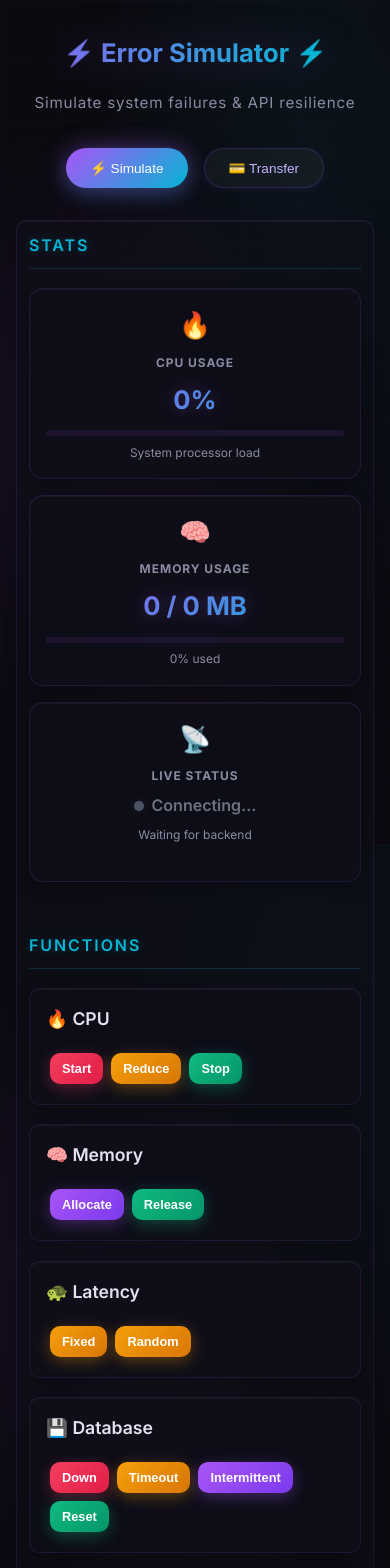
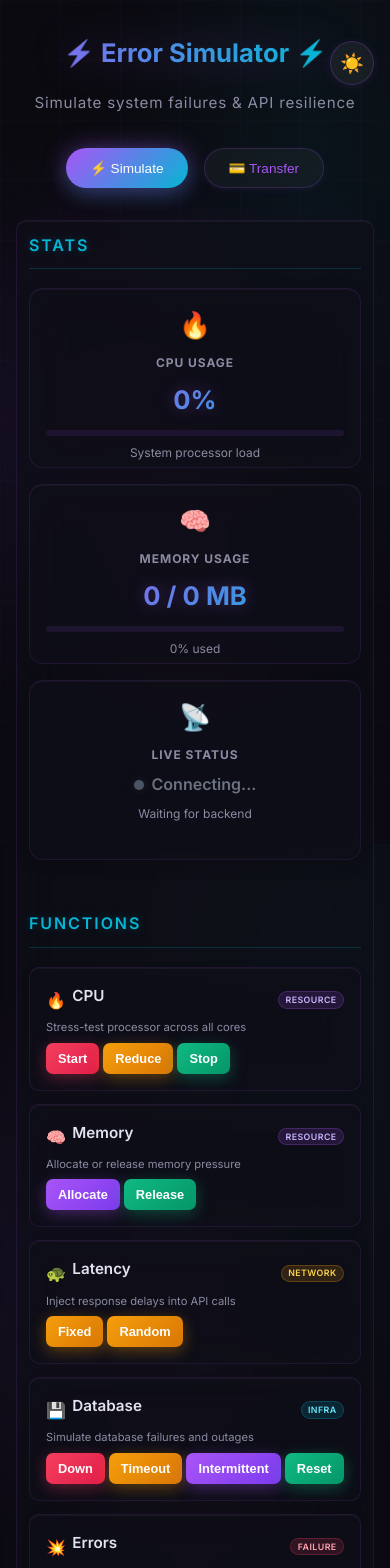
Before and after one commit to A-George-Bright/ErrorSimulator, an Angular app in the folder frontend/error-simulator-ui/: page /simulate in a window 390 px wide. Shown: the top 1568 px of the page. Built offline with nearby package versions, Linux system fonts and the light colour scheme; no server answers.

Commit message:
UI Changes

```diff
--- a/frontend/error-simulator-ui/src/app/app.component.css
+++ b/frontend/error-simulator-ui/src/app/app.component.css
@@ -11,6 +11,37 @@
 .header {
   text-align: center;
   margin-bottom: 2rem;
+  position: relative;
+}
+
+/* Theme Toggle */
+.theme-toggle {
+  position: absolute;
+  top: 0.5rem;
+  right: 0;
+  width: 44px;
+  height: 44px;
+  border-radius: 50%;
+  border: 1px solid rgba(168, 85, 247, 0.25);
+  background: rgba(255, 255, 255, 0.06);
+  backdrop-filter: blur(12px);
+  display: flex;
+  align-items: center;
+  justify-content: center;
+  transition: all 0.3s ease;
+  box-shadow: 0 2px 12px rgba(168, 85, 247, 0.1);
+}
+
+.theme-toggle:hover {
+  background: rgba(168, 85, 247, 0.15);
+  border-color: var(--neon-purple);
+  transform: rotate(20deg) scale(1.1);
+  box-shadow: 0 0 20px rgba(168, 85, 247, 0.3);
+}
+
+.theme-toggle-icon {
+  font-size: 1.2rem;
+  line-height: 1;
 }
 
 .title {
@@ -48,10 +79,10 @@
   padding: 0.7rem 1.5rem;
   border-radius: 999px;
 
-  background: rgba(255, 255, 255, 0.04);
+  background: var(--input-bg);
   border: 1px solid rgba(168, 85, 247, 0.2);
 
-  color: #c4b5fd;
+  color: var(--primary);
   font-weight: 500;
 
   transition: all 0.3s ease;
@@ -60,8 +91,8 @@
 }
 
 .tab-btn:hover {
-  background: rgba(168, 85, 247, 0.1);
-  color: #e9d5ff;
+  background: rgba(168, 85, 247, 0.12);
+  color: var(--primary-dark);
   border-color: var(--neon-purple);
   transform: translateY(-2px);
   box-shadow: 0 0 20px rgba(168, 85, 247, 0.2), 0 8px 25px rgba(168, 85, 247, 0.15);
@@ -76,14 +107,15 @@
 
 /* Content */
 .tabs-content {
-  background: rgba(15, 15, 25, 0.6);
-  border: 1px solid rgba(168, 85, 247, 0.12);
+  background: var(--tabs-content-bg);
+  border: 1px solid var(--glass-card-border);
   border-radius: 20px;
   padding: 2rem;
   backdrop-filter: blur(24px);
   -webkit-backdrop-filter: blur(24px);
+  transition: background 0.4s ease, border-color 0.4s ease, box-shadow 0.4s ease;
   box-shadow:
-    0 8px 32px rgba(0, 0, 0, 0.3),
+    0 8px 32px rgba(0, 0, 0, 0.15),
     0 0 60px rgba(168, 85, 247, 0.05),
-    inset 0 1px 0 rgba(255, 255, 255, 0.05);
+    inset 0 1px 0 var(--card-inset);
 }
--- a/frontend/error-simulator-ui/src/app/app.component.html
+++ b/frontend/error-simulator-ui/src/app/app.component.html
@@ -7,6 +7,9 @@
       </h1>
       <p class="subtitle">Simulate system failures & API resilience</p>
     </div>
+    <button class="theme-toggle" (click)="theme.toggle()" [attr.aria-label]="theme.isDark() ? 'Switch to light mode' : 'Switch to dark mode'">
+      <span class="theme-toggle-icon">{{ theme.isDark() ? '☀️' : '🌙' }}</span>
+    </button>
   </header>
 
   <nav class="tabs-nav">
--- a/frontend/error-simulator-ui/src/app/app.ts
+++ b/frontend/error-simulator-ui/src/app/app.ts
@@ -1,6 +1,7 @@
-import { Component, ChangeDetectionStrategy } from '@angular/core';
+import { Component, ChangeDetectionStrategy, inject } from '@angular/core';
 import { RouterOutlet, RouterLink, RouterLinkActive } from '@angular/router';
 import { CommonModule } from '@angular/common';
+import { ThemeService } from './theme.service';
 
 @Component({
   selector: 'app-root',
@@ -12,4 +13,6 @@ import { CommonModule } from '@angular/common';
 
   changeDetection: ChangeDetectionStrategy.OnPush
 })
-export class App {}
+export class App {
+  theme = inject(ThemeService);
+}
--- a/frontend/error-simulator-ui/src/app/simulate.component.css
+++ b/frontend/error-simulator-ui/src/app/simulate.component.css
@@ -21,21 +21,43 @@
 .stat-card {
   flex: 1 1 180px;
   min-width: 0;
-  background: rgba(15, 15, 25, 0.7);
-  border: 1px solid rgba(168, 85, 247, 0.15);
+  background: var(--glass-card);
+  border: 1px solid var(--glass-card-border);
   border-radius: 14px;
   padding: 1.4rem;
   text-align: center;
   backdrop-filter: blur(20px);
   -webkit-backdrop-filter: blur(20px);
-  box-shadow: 0 4px 16px rgba(0, 0, 0, 0.3), inset 0 1px 0 rgba(255, 255, 255, 0.04);
-  transition: all 0.3s ease;
+  box-shadow: 0 4px 16px rgba(0, 0, 0, 0.15), inset 0 1px 0 var(--card-inset);
+  transition: all 0.35s cubic-bezier(0.25, 0.46, 0.45, 0.94);
+  position: relative;
+  overflow: hidden;
+}
+
+/* Futuristic scan-line on hover */
+.stat-card::after {
+  content: '';
+  position: absolute;
+  top: -100%;
+  left: 0;
+  width: 100%;
+  height: 100%;
+  background: linear-gradient(180deg, transparent 0%, rgba(6, 182, 212, 0.06) 50%, transparent 100%);
+  transition: top 0.6s ease;
+  pointer-events: none;
+}
+
+.stat-card:hover::after {
+  top: 100%;
 }
 
 .stat-card:hover {
-  border-color: rgba(168, 85, 247, 0.35);
-  box-shadow: 0 0 30px rgba(168, 85, 247, 0.12), 0 8px 24px rgba(0, 0, 0, 0.4);
-  transform: translateY(-2px);
+  border-color: rgba(6, 182, 212, 0.4);
+  box-shadow:
+    0 0 20px rgba(6, 182, 212, 0.15),
+    0 0 40px rgba(168, 85, 247, 0.08),
+    0 12px 28px rgba(0, 0, 0, 0.25);
+  transform: translateY(-4px) scale(1.02);
 }
 
 .stat-icon {
@@ -49,6 +71,7 @@
   text-transform: uppercase;
   letter-spacing: 0.08em;
   color: var(--text-muted);
+  transition: color 0.3s ease;
 }
 
 .stat-value {
@@ -178,43 +201,165 @@
   gap: 1.2rem;
 }
 
+.grid-2 {
+  grid-template-columns: repeat(2, 1fr);
+  gap: 0.8rem;
+}
+
+@media (max-width: 768px) {
+  .grid-2 {
+    grid-template-columns: 1fr;
+  }
+}
+
+/* Control card accent */
+.card-control {
+  border-color: rgba(107, 114, 128, 0.25);
+}
+
+/* Card inner layout */
+.card-header {
+  display: flex;
+  align-items: center;
+  gap: 0.4rem;
+  margin-bottom: 0.25rem;
+}
+
+.card-icon {
+  font-size: 1rem;
+  line-height: 1;
+}
+
+.card-header h3 {
+  margin: 0;
+  flex: 1;
+  font-size: 0.85rem;
+}
+
+.card-tag {
+  font-size: 0.55rem;
+  font-weight: 600;
+  text-transform: uppercase;
+  letter-spacing: 0.05em;
+  padding: 0.1rem 0.4rem;
+  border-radius: 999px;
+  line-height: 1.4;
+}
+
+.tag-resource {
+  background: rgba(168, 85, 247, 0.15);
+  color: #c4b5fd;
+  border: 1px solid rgba(168, 85, 247, 0.25);
+}
+
+.tag-network {
+  background: rgba(245, 158, 11, 0.15);
+  color: #fcd34d;
+  border: 1px solid rgba(245, 158, 11, 0.25);
+}
+
+.tag-infra {
+  background: rgba(6, 182, 212, 0.15);
+  color: #67e8f9;
+  border: 1px solid rgba(6, 182, 212, 0.25);
+}
+
+.tag-failure {
+  background: rgba(244, 63, 94, 0.15);
+  color: #fda4af;
+  border: 1px solid rgba(244, 63, 94, 0.25);
+}
+
+.tag-control {
+  background: rgba(107, 114, 128, 0.15);
+  color: #d1d5db;
+  border: 1px solid rgba(107, 114, 128, 0.25);
+}
+
+.card-desc {
+  font-size: 0.7rem;
+  color: var(--text-muted);
+  margin: 0 0 0.5rem;
+  line-height: 1.3;
+}
+
+.card-actions {
+  display: flex;
+  flex-wrap: wrap;
+  gap: 0.25rem;
+}
+
 .card {
-  background: rgba(15, 15, 25, 0.7);
-  border: 1px solid rgba(168, 85, 247, 0.12);
-  border-radius: 14px;
-  padding: 1.5rem;
+  background: var(--glass-card);
+  border: 1px solid var(--glass-card-border);
+  border-radius: 10px;
+  padding: 0.9rem 1rem;
   backdrop-filter: blur(20px);
   -webkit-backdrop-filter: blur(20px);
-  transition: all 0.3s ease;
-  box-shadow: 0 4px 16px rgba(0, 0, 0, 0.3), inset 0 1px 0 rgba(255, 255, 255, 0.04);
+  transition: all 0.35s cubic-bezier(0.25, 0.46, 0.45, 0.94);
+  box-shadow: 0 2px 10px rgba(0, 0, 0, 0.12), inset 0 1px 0 var(--card-inset);
+  position: relative;
+}
+
+/* Animated border glow effect */
+.card::before {
+  content: '';
+  position: absolute;
+  inset: -1px;
+  border-radius: 10px;
+  padding: 1px;
+  background: linear-gradient(135deg, transparent 30%, var(--neon-purple) 50%, var(--neon-cyan) 70%, transparent 90%);
+  background-size: 300% 300%;
+  mask: linear-gradient(#fff 0 0) content-box, linear-gradient(#fff 0 0);
+  -webkit-mask: linear-gradient(#fff 0 0) content-box, linear-gradient(#fff 0 0);
+  mask-composite: exclude;
+  -webkit-mask-composite: xor;
+  opacity: 0;
+  transition: opacity 0.4s ease;
+  pointer-events: none;
+  z-index: 0;
+}
+
+.card:hover::before {
+  opacity: 1;
+  animation: border-glow 3s linear infinite;
+}
+
+@keyframes border-glow {
+  0% { background-position: 0% 50%; }
+  50% { background-position: 100% 50%; }
+  100% { background-position: 0% 50%; }
 }
 
 .card:hover {
-  border-color: rgba(168, 85, 247, 0.3);
-  box-shadow: 0 0 30px rgba(168, 85, 247, 0.1), 0 8px 24px rgba(0, 0, 0, 0.4);
-  transform: translateY(-2px);
+  border-color: rgba(168, 85, 247, 0.4);
+  box-shadow:
+    0 0 18px rgba(168, 85, 247, 0.12),
+    0 0 35px rgba(6, 182, 212, 0.05),
+    0 8px 20px rgba(0, 0, 0, 0.15);
+  transform: translateY(-3px) scale(1.01);
   z-index: 10;
 }
 
 .card h3 {
-  margin: 0 0 1rem;
-  font-size: 1.1rem;
+  margin: 0 0 0.5rem;
+  font-size: 0.95rem;
   font-weight: 600;
-  color: #e2e2f0;
+  color: var(--text-primary);
 }
 
 /* Buttons */
 .btn {
   display: inline-block;
-  padding: 0.5rem 1rem;
-  border-radius: 10px;
+  padding: 0.3rem 0.7rem;
+  border-radius: 7px;
   border: none;
   font-weight: 600;
-  font-size: 0.85rem;
+  font-size: 0.75rem;
   color: white;
   cursor: pointer;
   transition: all 0.25s ease;
-  margin: 0.25rem;
+  margin: 0;
   position: relative;
   overflow: hidden;
 }
@@ -287,47 +432,3 @@
 .btn.neutral:hover {
   box-shadow: 0 0 20px rgba(107, 114, 128, 0.4), 0 8px 20px rgba(107, 114, 128, 0.2);
 }
-
-/* Tooltip */
-.tooltip-wrap {
-  position: relative;
-  display: inline-block;
-}
-
-.tooltip {
-  visibility: hidden;
-  opacity: 0;
-  position: absolute;
-  bottom: calc(100% + 10px);
-  left: 50%;
-  transform: translateX(-50%) translateY(4px);
-  white-space: nowrap;
-  background: rgba(15, 15, 25, 0.95);
-  color: #e2e2f0;
-  font-size: 0.78rem;
-  font-weight: 500;
-  padding: 0.45rem 0.85rem;
-  border-radius: 8px;
-  border: 1px solid rgba(168, 85, 247, 0.25);
-  box-shadow: 0 8px 24px rgba(0, 0, 0, 0.4), 0 0 15px rgba(168, 85, 247, 0.1);
-  backdrop-filter: blur(12px);
-  pointer-events: none;
-  transition: opacity 0.2s ease, transform 0.2s ease;
-  z-index: 100;
-}
-
-.tooltip::after {
-  content: '';
-  position: absolute;
-  top: 100%;
-  left: 50%;
-  transform: translateX(-50%);
-  border: 6px solid transparent;
-  border-top-color: rgba(15, 15, 25, 0.95);
-}
-
-.tooltip-wrap:hover .tooltip {
-  visibility: visible;
-  opacity: 1;
-  transform: translateX(-50%) translateY(0);
-}
--- a/frontend/error-simulator-ui/src/app/simulate.component.html
+++ b/frontend/error-simulator-ui/src/app/simulate.component.html
@@ -47,92 +47,92 @@
 <br>
 <!-- 🎛️ FUNCTIONS SECTION -->
 <h2 class="section-title">Functions</h2>
-<div class="grid">
+<div class="grid grid-2">
 
   <!-- CPU -->
   <div class="card">
-    <h3>🔥 CPU</h3>
-    <span class="tooltip-wrap">
-      <button class="btn danger" (click)="run('cpu')">Start</button>
-      <span class="tooltip">Spike CPU to high load across all cores</span>
-    </span>
-    <span class="tooltip-wrap">
-      <button class="btn warning" (click)="run('cpuReduce')">Reduce</button>
-      <span class="tooltip">Gradually reduce CPU load by 10% per second</span>
-    </span>
-    <span class="tooltip-wrap">
-      <button class="btn success" (click)="run('cpuStop')">Stop</button>
-      <span class="tooltip">Immediately stop all CPU stress threads</span>
-    </span>
+    <div class="card-header">
+      <span class="card-icon">🔥</span>
+      <h3>CPU</h3>
+      <span class="card-tag tag-resource">Resource</span>
+    </div>
+    <p class="card-desc">Stress-test processor across all cores</p>
+    <div class="card-actions">
+      <button class="btn danger" (click)="run('cpu')" title="Spike CPU to high load across all cores">Start</button>
+      <button class="btn warning" (click)="run('cpuReduce')" title="Gradually reduce CPU load by 10% per second">Reduce</button>
+      <button class="btn success" (click)="run('cpuStop')" title="Immediately stop all CPU stress threads">Stop</button>
+    </div>
   </div>
 
   <!-- MEMORY -->
   <div class="card">
-    <h3>🧠 Memory</h3>
-    <span class="tooltip-wrap">
-      <button class="btn primary" (click)="run('memoryStart')">Allocate</button>
-      <span class="tooltip">Allocate 2 GB of memory to simulate pressure</span>
-    </span>
-    <span class="tooltip-wrap">
-      <button class="btn success" (click)="run('memoryStop')">Release</button>
-      <span class="tooltip">Release all allocated memory and trigger GC</span>
-    </span>
+    <div class="card-header">
+      <span class="card-icon">🧠</span>
+      <h3>Memory</h3>
+      <span class="card-tag tag-resource">Resource</span>
+    </div>
+    <p class="card-desc">Allocate or release memory pressure</p>
+    <div class="card-actions">
+      <button class="btn primary" (click)="run('memoryStart')" title="Allocate 2 GB of memory to simulate pressure">Allocate</button>
+      <button class="btn success" (click)="run('memoryStop')" title="Release all allocated memory and trigger GC">Release</button>
+    </div>
   </div>
 
-  <!-- SLOW -->
+  <!-- LATENCY -->
   <div class="card">
-    <h3>🐢 Latency</h3>
-    <span class="tooltip-wrap">
-      <button class="btn warning" (click)="run('slow')">Fixed</button>
-      <span class="tooltip">Add a fixed 15-second delay to the response</span>
-    </span>
-    <span class="tooltip-wrap">
-      <button class="btn warning" (click)="run('slowRandom')">Random</button>
-      <span class="tooltip">Add a random 5-10 second delay to the response</span>
-    </span>
+    <div class="card-header">
+      <span class="card-icon">🐢</span>
+      <h3>Latency</h3>
+      <span class="card-tag tag-network">Network</span>
+    </div>
+    <p class="card-desc">Inject response delays into API calls</p>
+    <div class="card-actions">
+      <button class="btn warning" (click)="run('slow')" title="Add a fixed 15-second delay to the response">Fixed</button>
+      <button class="btn warning" (click)="run('slowRandom')" title="Add a random 5-10 second delay to the response">Random</button>
+    </div>
   </div>
 
   <!-- DATABASE -->
   <div class="card">
-    <h3>💾 Database</h3>
-    <span class="tooltip-wrap">
-      <button class="btn danger" (click)="run('dbDown')">Down</button>
-      <span class="tooltip">Simulate a complete database outage</span>
-    </span>
-    <span class="tooltip-wrap">
-      <button class="btn warning" (click)="run('dbTimeout')">Timeout</button>
-      <span class="tooltip">Make all database queries timeout</span>
-    </span>
-    <span class="tooltip-wrap">
-      <button class="btn primary" (click)="run('dbIntermittent')">Intermittent</button>
-      <span class="tooltip">Database fails randomly on some requests</span>
-    </span>
-    <span class="tooltip-wrap">
-      <button class="btn success" (click)="run('dbReset')">Reset</button>
-      <span class="tooltip">Restore database to normal operation</span>
-    </span>
+    <div class="card-header">
+      <span class="card-icon">💾</span>
+      <h3>Database</h3>
+      <span class="card-tag tag-infra">Infra</span>
+    </div>
+    <p class="card-desc">Simulate database failures and outages</p>
+    <div class="card-actions">
+      <button class="btn danger" (click)="run('dbDown')" title="Simulate a complete database outage">Down</button>
+      <button class="btn warning" (click)="run('dbTimeout')" title="Make all database queries timeout">Timeout</button>
+      <button class="btn primary" (click)="run('dbIntermittent')" title="Database fails randomly on some requests">Intermittent</button>
+      <button class="btn success" (click)="run('dbReset')" title="Restore database to normal operation">Reset</button>
+    </div>
   </div>
 
   <!-- ERRORS -->
   <div class="card">
-    <h3>💥 Errors</h3>
-    <span class="tooltip-wrap">
-      <button class="btn danger" (click)="run('exception')">Exception</button>
-      <span class="tooltip">Trigger a manual 500 Internal Server Error</span>
-    </span>
-    <span class="tooltip-wrap">
-      <button class="btn danger" (click)="run('stack')">Stack</button>
-      <span class="tooltip">Simulate a deep recursive stack overflow</span>
-    </span>
+    <div class="card-header">
+      <span class="card-icon">💥</span>
+      <h3>Errors</h3>
+      <span class="card-tag tag-failure">Failure</span>
+    </div>
+    <p class="card-desc">Trigger exceptions and stack overflows</p>
+    <div class="card-actions">
+      <button class="btn danger" (click)="run('exception')" title="Trigger a manual 500 Internal Server Error">Exception</button>
+      <button class="btn danger" (click)="run('stack')" title="Simulate a deep recursive stack overflow">Stack</button>
+    </div>
   </div>
 
-  <!-- GLOBAL -->
-  <div class="card">
-    <h3>⚙️ Control</h3>
-    <span class="tooltip-wrap">
-      <button class="btn neutral" (click)="run('stopAll')">Stop All</button>
-      <span class="tooltip">Stop all running simulations and reset everything</span>
-    </span>
+  <!-- CONTROL -->
+  <div class="card card-control">
+    <div class="card-header">
+      <span class="card-icon">⚙️</span>
+      <h3>Control</h3>
+      <span class="card-tag tag-control">System</span>
+    </div>
+    <p class="card-desc">Stop all running simulations at once</p>
+    <div class="card-actions">
+      <button class="btn neutral" (click)="run('stopAll')" title="Stop all running simulations and reset everything">Stop All</button>
+    </div>
   </div>
 
 </div>
--- /dev/null
+++ b/frontend/error-simulator-ui/src/app/theme.service.ts
@@ -0,0 +1,30 @@
+import { Injectable, signal, effect, PLATFORM_ID, inject } from '@angular/core';
+import { isPlatformBrowser } from '@angular/common';
+
+@Injectable({ providedIn: 'root' })
+export class ThemeService {
+  isDark = signal(true);
+
+  private isBrowser = isPlatformBrowser(inject(PLATFORM_ID));
+
+  constructor() {
+    if (this.isBrowser) {
+      const saved = localStorage.getItem('theme');
+      if (saved === 'light') {
+        this.isDark.set(false);
+      }
+    }
+
+    effect(() => {
+      const dark = this.isDark();
+      if (this.isBrowser) {
+        document.body.classList.toggle('light-theme', !dark);
+        localStorage.setItem('theme', dark ? 'dark' : 'light');
+      }
+    });
+  }
+
+  toggle() {
+    this.isDark.update(v => !v);
+  }
+}
--- a/frontend/error-simulator-ui/src/app/transfer.component.css
+++ b/frontend/error-simulator-ui/src/app/transfer.component.css
@@ -5,25 +5,60 @@
 }
 
 .card {
-  background: rgba(15, 15, 25, 0.7);
-  border: 1px solid rgba(168, 85, 247, 0.15);
+  background: var(--glass-card);
+  border: 1px solid var(--glass-card-border);
   border-radius: 18px;
   padding: 1.5rem;
   backdrop-filter: blur(20px);
   -webkit-backdrop-filter: blur(20px);
 
-  transition: all 0.3s ease;
+  transition: all 0.35s cubic-bezier(0.25, 0.46, 0.45, 0.94);
 
-  box-shadow: 0 8px 32px rgba(0, 0, 0, 0.3), inset 0 1px 0 rgba(255, 255, 255, 0.04);
+  box-shadow: 0 8px 32px rgba(0, 0, 0, 0.15), inset 0 1px 0 var(--card-inset);
+  position: relative;
+  overflow: hidden;
+}
+
+/* Animated border glow */
+.card::before {
+  content: '';
+  position: absolute;
+  inset: -1px;
+  border-radius: 18px;
+  padding: 1px;
+  background: linear-gradient(135deg, transparent 30%, var(--neon-purple) 50%, var(--neon-cyan) 70%, transparent 90%);
+  background-size: 300% 300%;
+  mask: linear-gradient(#fff 0 0) content-box, linear-gradient(#fff 0 0);
+  -webkit-mask: linear-gradient(#fff 0 0) content-box, linear-gradient(#fff 0 0);
+  mask-composite: exclude;
+  -webkit-mask-composite: xor;
+  opacity: 0;
+  transition: opacity 0.4s ease;
+  pointer-events: none;
+}
+
+.card:hover::before {
+  opacity: 1;
+  animation: border-glow 3s linear infinite;
+}
+
+@keyframes border-glow {
+  0% { background-position: 0% 50%; }
+  50% { background-position: 100% 50%; }
+  100% { background-position: 0% 50%; }
 }
 
 .card:hover {
-  border-color: rgba(168, 85, 247, 0.3);
-  box-shadow: 0 0 40px rgba(168, 85, 247, 0.1), 0 16px 40px rgba(0, 0, 0, 0.4);
+  border-color: rgba(168, 85, 247, 0.4);
+  box-shadow:
+    0 0 30px rgba(168, 85, 247, 0.12),
+    0 0 50px rgba(6, 182, 212, 0.06),
+    0 16px 40px rgba(0, 0, 0, 0.2);
+  transform: translateY(-4px) scale(1.01);
 }
 
 .card h2 {
-  color: #e2e2f0;
+  color: var(--text-primary);
 }
 
 .row {
@@ -49,11 +84,11 @@
 }
 
 .field input {
-  background: rgba(255, 255, 255, 0.04);
-  border: 1px solid rgba(168, 85, 247, 0.2);
+  background: var(--input-bg);
+  border: 1px solid var(--input-border);
   padding: 10px 14px;
   border-radius: 10px;
-  color: #e2e2f0;
+  color: var(--text-primary);
   font-size: 0.95rem;
   transition: border-color 0.2s ease, box-shadow 0.2s ease, background 0.2s ease;
   width: 100%;
@@ -116,10 +151,10 @@
   margin-top: 1.5rem;
   padding: 1.5rem;
   border-radius: 12px;
-  background: rgba(15, 15, 25, 0.7);
+  background: var(--glass-card);
   backdrop-filter: blur(12px);
-  border: 1px solid rgba(168, 85, 247, 0.12);
-  color: #e2e2f0;
+  border: 1px solid var(--glass-card-border);
+  color: var(--text-primary);
 }
 
 .response h3 {
--- a/frontend/error-simulator-ui/src/styles.css
+++ b/frontend/error-simulator-ui/src/styles.css
@@ -11,11 +11,58 @@
   --gray-600: #2a2a40;
   --border: rgba(168, 85, 247, 0.15);
   --glass: rgba(15, 15, 25, 0.7);
+  --glass-card: rgba(15, 15, 25, 0.7);
+  --glass-card-border: rgba(168, 85, 247, 0.12);
   --shadow: rgba(168, 85, 247, 0.2);
   --text-muted: #8b8ba3;
+  --text-primary: #e2e2f0;
   --neon-purple: #a855f7;
   --neon-cyan: #06b6d4;
   --neon-pink: #ec4899;
+  --card-inset: rgba(255, 255, 255, 0.04);
+  --input-bg: rgba(255, 255, 255, 0.04);
+  --input-border: rgba(168, 85, 247, 0.2);
+  --tabs-content-bg: rgba(15, 15, 25, 0.6);
+  --body-bg: var(--gray-900);
+  --grid-line: rgba(168, 85, 247, 0.03);
+  --scrollbar-track: var(--gray-900);
+  --scrollbar-thumb: var(--gray-600);
+}
+
+/* Light Theme Overrides */
+body.light-theme {
+  --gray-900: #f0f0f5;
+  --gray-800: #e4e4ec;
+  --gray-700: #d4d4e0;
+  --gray-600: #b8b8cc;
+  --border: rgba(124, 58, 237, 0.18);
+  --glass: rgba(255, 255, 255, 0.75);
+  --glass-card: rgba(255, 255, 255, 0.7);
+  --glass-card-border: rgba(124, 58, 237, 0.15);
+  --shadow: rgba(124, 58, 237, 0.12);
+  --text-muted: #6b6b80;
+  --text-primary: #1a1a2e;
+  --card-inset: rgba(255, 255, 255, 0.6);
+  --input-bg: rgba(255, 255, 255, 0.5);
+  --input-border: rgba(124, 58, 237, 0.25);
+  --tabs-content-bg: rgba(255, 255, 255, 0.5);
+  --body-bg: #f0f0f5;
+  --grid-line: rgba(124, 58, 237, 0.04);
+  --scrollbar-track: #e8e8f0;
+  --scrollbar-thumb: #c0c0d4;
+
+  color: var(--text-primary);
+  background: var(--body-bg);
+  background-image:
+    radial-gradient(ellipse at 20% 50%, rgba(168, 85, 247, 0.06) 0%, transparent 50%),
+    radial-gradient(ellipse at 80% 20%, rgba(6, 182, 212, 0.05) 0%, transparent 50%),
+    radial-gradient(ellipse at 50% 80%, rgba(236, 72, 153, 0.04) 0%, transparent 50%);
+}
+
+body.light-theme::before {
+  background-image:
+    linear-gradient(var(--grid-line) 1px, transparent 1px),
+    linear-gradient(90deg, var(--grid-line) 1px, transparent 1px);
 }
 
 * {
@@ -29,14 +76,15 @@ html, body {
   font-size: 16px;
   line-height: 1.6;
   -webkit-font-smoothing: antialiased;
+  transition: background 0.4s ease, color 0.4s ease;
 
-  background: var(--gray-900);
+  background: var(--body-bg);
   background-image:
     radial-gradient(ellipse at 20% 50%, rgba(168, 85, 247, 0.08) 0%, transparent 50%),
     radial-gradient(ellipse at 80% 20%, rgba(6, 182, 212, 0.06) 0%, transparent 50%),
     radial-gradient(ellipse at 50% 80%, rgba(236, 72, 153, 0.05) 0%, transparent 50%);
   background-attachment: fixed;
-  color: #e2e2f0;
+  color: var(--text-primary);
 }
 
 /* Animated grid overlay */
@@ -45,8 +93,8 @@ body::before {
   position: fixed;
   inset: 0;
   background-image:
-    linear-gradient(rgba(168, 85, 247, 0.03) 1px, transparent 1px),
-    linear-gradient(90deg, rgba(168, 85, 247, 0.03) 1px, transparent 1px);
+    linear-gradient(var(--grid-line) 1px, transparent 1px),
+    linear-gradient(90deg, var(--grid-line) 1px, transparent 1px);
   background-size: 60px 60px;
   pointer-events: none;
   z-index: 0;
@@ -216,11 +264,11 @@ html {
 }
 
 ::-webkit-scrollbar-track {
-  background: var(--gray-900);
+  background: var(--scrollbar-track);
 }
 
 ::-webkit-scrollbar-thumb {
-  background: var(--gray-600);
+  background: var(--scrollbar-thumb);
   border-radius: 4px;
 }
 
```
